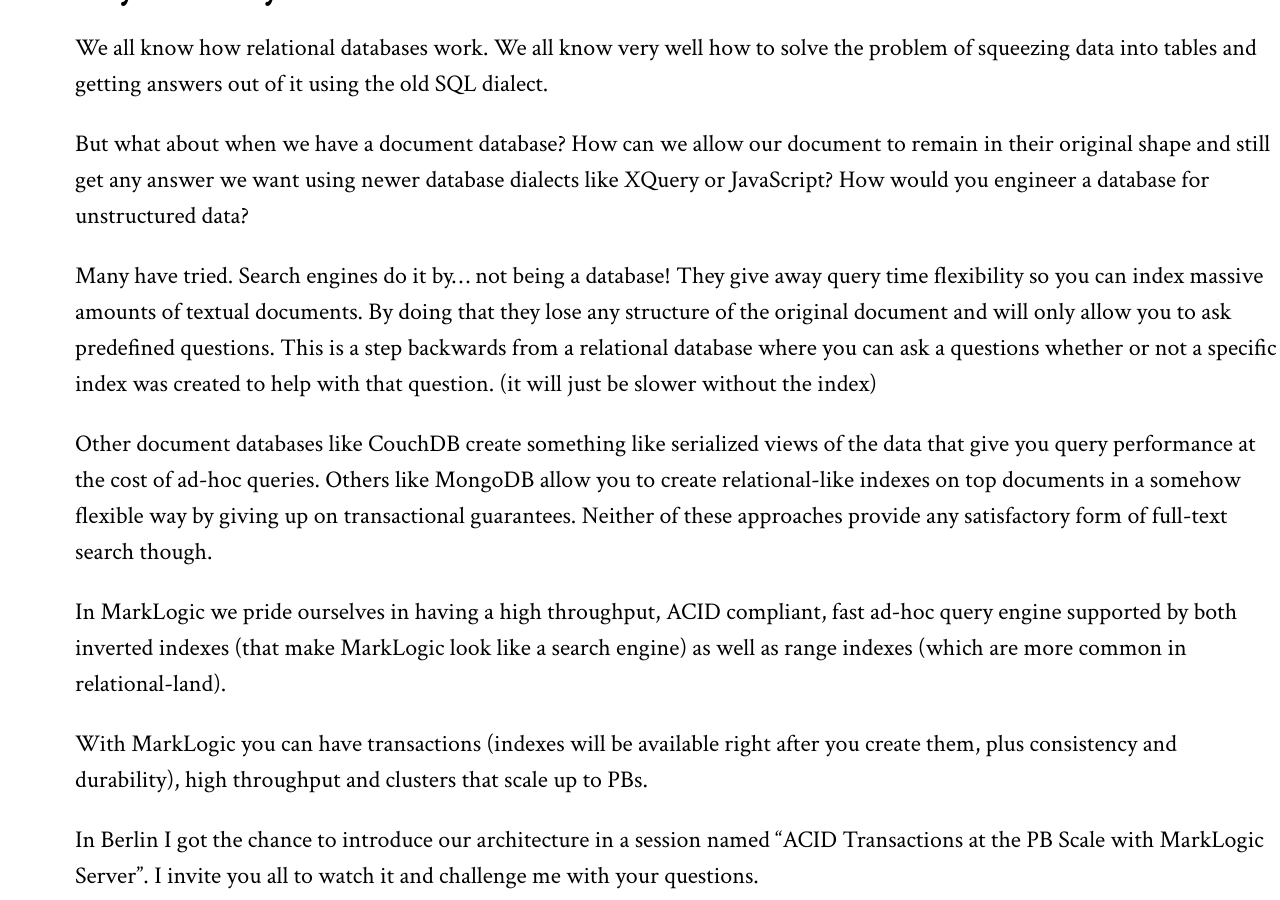
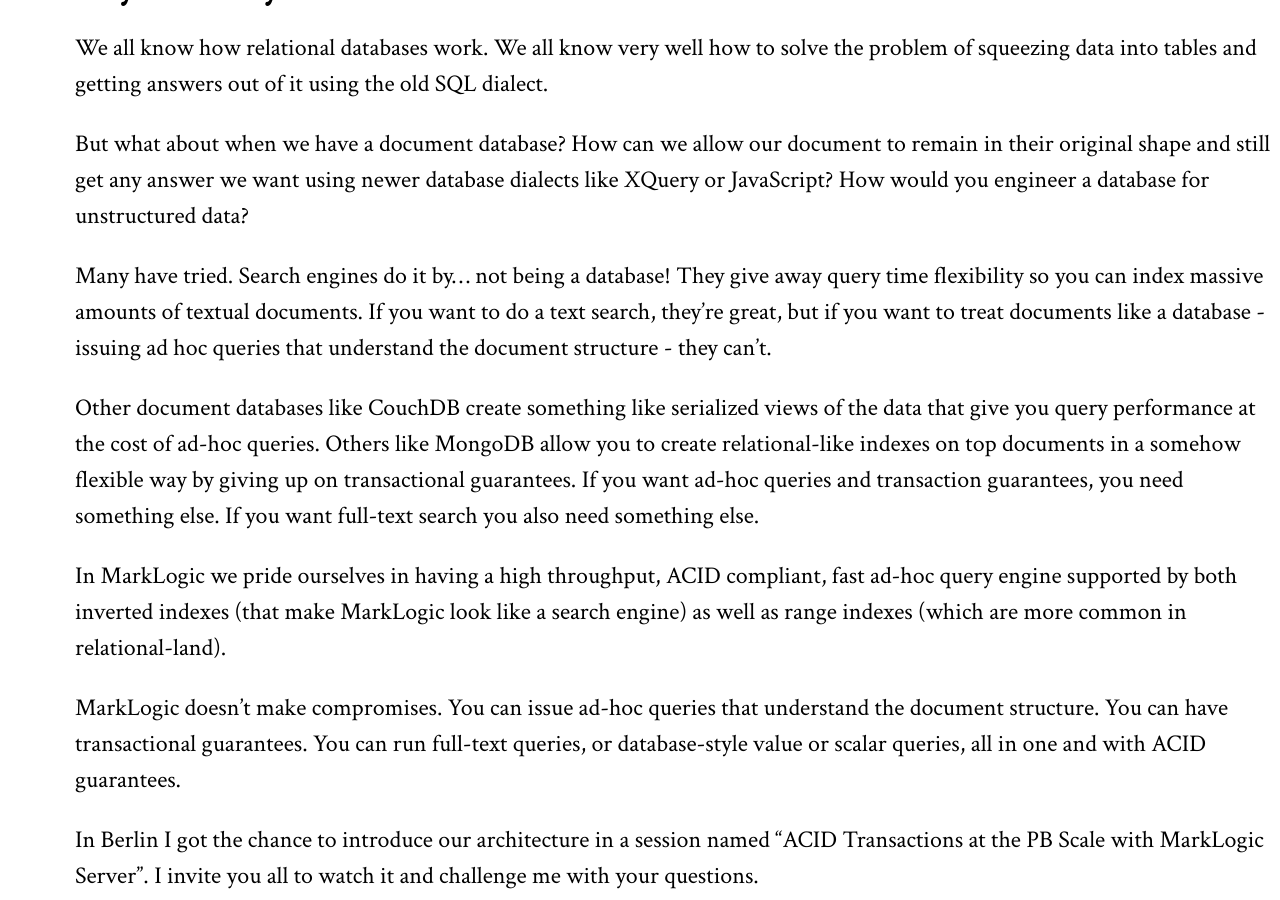
Before and after one commit to dscape/dscape.github.com, a Jekyll site: the page built from _posts/2011-09-19-so-you-think-you-can-build-a-document-database.markdown, in a window 1280 px wide and 900 px high, scrolled down 304 px. Built offline with Jekyll 4.4.1, drawn with Linux system fonts in a browser that asks for light colours; Markdown is read by kramdown in place of the engine named in the settings; comment, search, counter and statistics services are not loaded.

Commit message:
some notes from jason

```diff
--- a/_posts/2011-09-19-so-you-think-you-can-build-a-document-database.markdown
+++ b/_posts/2011-09-19-so-you-think-you-can-build-a-document-database.markdown
@@ -9,13 +9,13 @@
 
 But what about when we have a document database? How can we allow our document to remain in their original shape and still get any answer we want using newer database dialects like XQuery or JavaScript? How would you engineer a database for unstructured data?
 
-Many have tried.  Search engines do it by... not being a database! They give away query time flexibility so you can index massive amounts of textual documents.  By doing that they lose any structure of the original document and will only allow you to ask predefined questions. This is a step backwards from a relational database where you can ask a questions whether or not a specific index was created to help with that question. (it will just be slower without the index)
+Many have tried.  Search engines do it by... not being a database! They give away query time flexibility so you can index massive amounts of textual documents. If you want to do a text search, they're great, but if you want to treat documents like a database - issuing ad hoc queries that understand the document structure - they can't.
 
-Other document databases like CouchDB create something like serialized views of the data that give you query performance at the cost of ad-hoc queries. Others like MongoDB allow you to create relational-like indexes on top documents in a somehow flexible way by giving up on transactional guarantees.  Neither of these approaches provide any satisfactory form of full-text search though.
+Other document databases like CouchDB create something like serialized views of the data that give you query performance at the cost of ad-hoc queries. Others like MongoDB allow you to create relational-like indexes on top documents in a somehow flexible way by giving up on transactional guarantees.  If you want ad-hoc queries and transaction guarantees, you need something else.  If you want full-text search you also need something else.
 
 In MarkLogic we pride ourselves in having a high throughput, ACID compliant, fast ad-hoc query engine supported by both inverted indexes (that make MarkLogic look like a search engine) as well as range indexes (which are more common in relational-land).
 
-With MarkLogic you can have transactions (indexes will be available right after you create them, plus consistency and durability), high throughput and clusters that scale up to PBs.
+MarkLogic doesn't make compromises.  You can issue ad-hoc queries that understand the document structure.  You can have transactional guarantees.  You can run full-text queries, or database-style value or scalar queries, all in one and with ACID guarantees.
 
 In Berlin I got the chance to introduce our architecture in a session named "ACID Transactions at the PB Scale with MarkLogic Server". I invite you all to watch it and challenge me with your questions.
 
```
